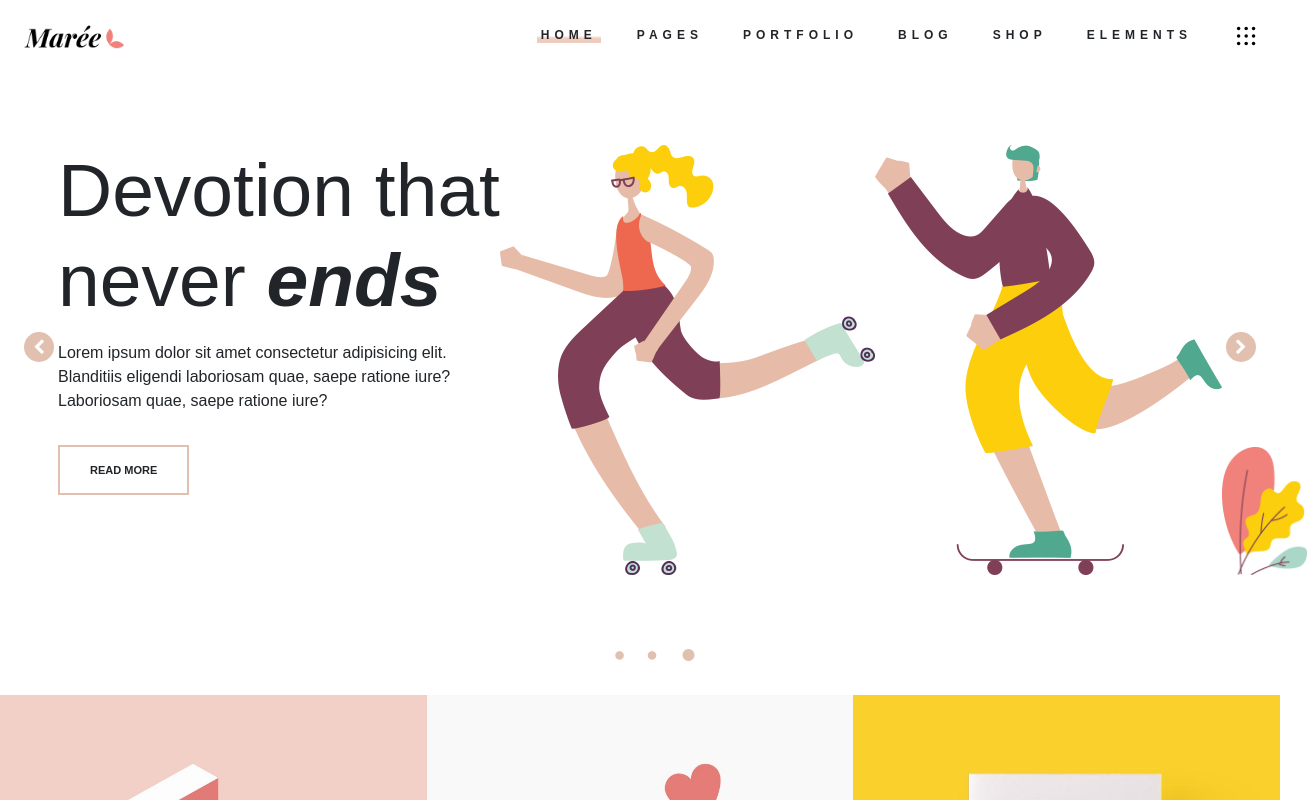
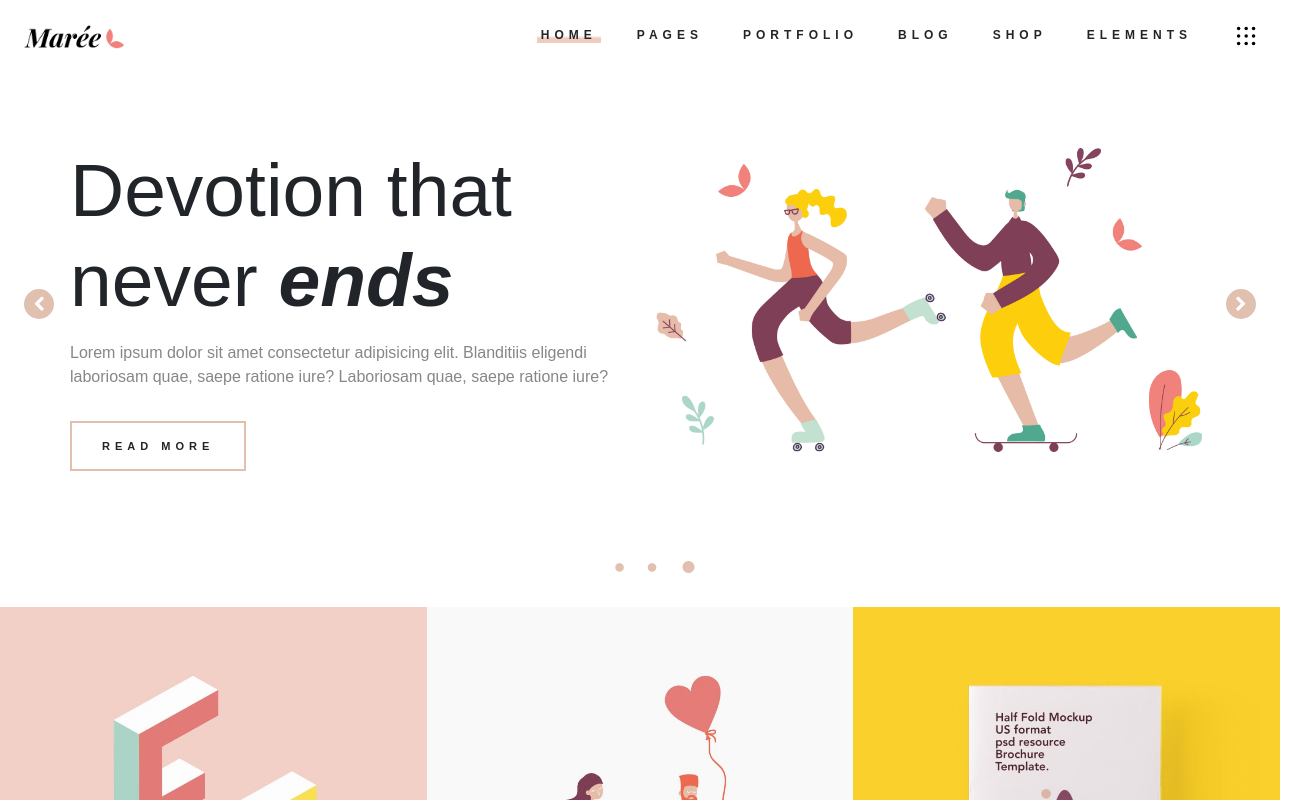
Before and after one commit to GiovanniConti/proj-html-vuejs, a Vue app: page / in a window 1280 px wide. Shown: the top 800 px of the page, 1307 px wide, since content can reach past the window. Built offline with nearby package versions, Linux system fonts and the light colour scheme.

Commit message:
Fixed Hero img

```diff
--- a/src/components/Header.vue
+++ b/src/components/Header.vue
@@ -1,8 +1,9 @@
 <template>
   <header class="m-4">
     <div class="navbar p-0">
+      <!-- logo Nav -->
       <img :src="require('@/assets/img/' + logoHeader)" alt="Logo Header" class="img-nav">
-
+      <!-- Nav List -->
       <ul class="navList list-inline m-0 fw-bold">
         <li
           class="list-inline-item mx-3 px-1"
@@ -16,18 +17,27 @@
           </li>
       </ul>
     </div>
+    <!-- Section HERO (Carosel) -->
     <div class="hero container-xl py-5 px-0">
       <div class="row py-5">
-        <div class="col hero-text text-start p-0">
+        <!-- Container Hero Text (L) -->
+        <div class="col hero-text text-start">
           <h2 class="hero-title m-0">Devotion that never <strong class="fst-italic">ends</strong> </h2>
           <p class="my-3">Lorem ipsum dolor sit amet consectetur adipisicing elit. Blanditiis eligendi laboriosam quae, saepe ratione iure? Laboriosam quae, saepe ratione iure?</p>
           <button class="btn btn-hero my-3">READ MORE</button>
         </div>
+        <!-- Container Hero Img (R) -->
+        <div class="col hero-img">
+          <img src="@/assets/img/hero-img.jpg" alt="Slider-1" class="img-fluid">
+        </div>
+        <!--
         <div class="col hero-img d-flex p-0">
           <img src="@/assets/img/h-2-slider-img-15.png" alt="Slider-1">
           <img src="@/assets/img/h-2-slider-img-16.png" alt="Slider-2">
           <img src="@/assets/img/h-2-slider-img-17.png" alt="Slider-3" class="hero-img-flowers">
         </div>
+        -->
+        <!-- Carosel overlay elements -->
         <div class="container-chevrons-dots">
           <a href="#" class="chevronLink chevronLink-L"><i class="fa fa-chevron-left" aria-hidden="true"></i></a>
           <a href="#" class="chevronLink chevronLink-R"><i class="fa fa-chevron-right" aria-hidden="true"></i></a>
@@ -104,13 +114,18 @@ header{
             .hero-title{
               font-size: 75px;
             }
+
+            p{
+              color: #878787;
+            }
             .btn-hero{
               font-size: 11px;
               font-weight: bold;
-              border: 2px solid rgb(225, 192, 176);
+              border: 2px solid #E1C0B0;
               padding: 15px 30px;
               border-radius: 0;
               box-shadow: none;
+              letter-spacing: 5px;
             }
       }
 
@@ -134,7 +149,7 @@ header{
           position: absolute;
           top: 50%;
           transform: translateY(-50%);
-          background-color: rgb(225, 192, 176);
+          background-color: #E1C0B0;
           color: white;
           width: 30px;
           height: 30px;
@@ -155,7 +170,7 @@ header{
         }
 
         .list-dots{
-          color: rgb(225, 192, 176);
+          color: #E1C0B0;
           list-style: none;
           position: absolute;
           bottom: 0;
```
Also changed, not shown: src/assets/img/hero-img.jpg (added).
